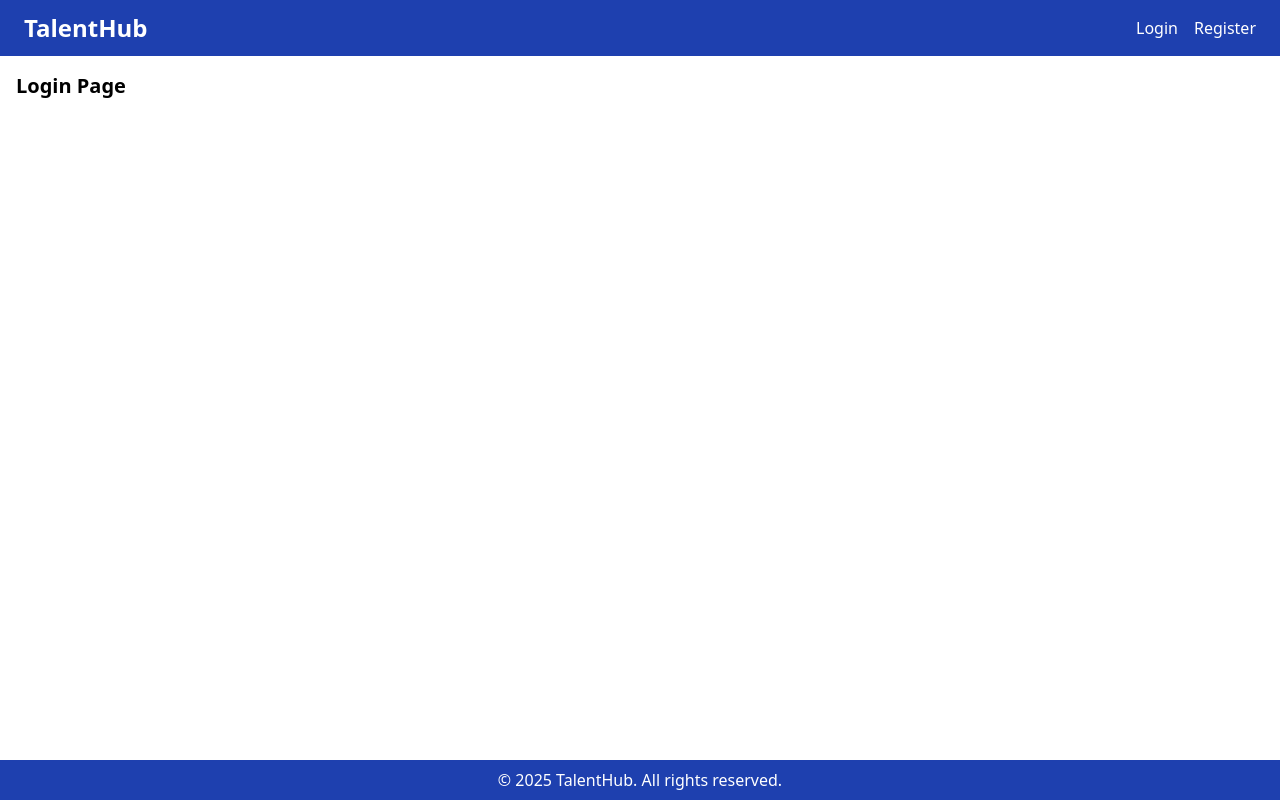
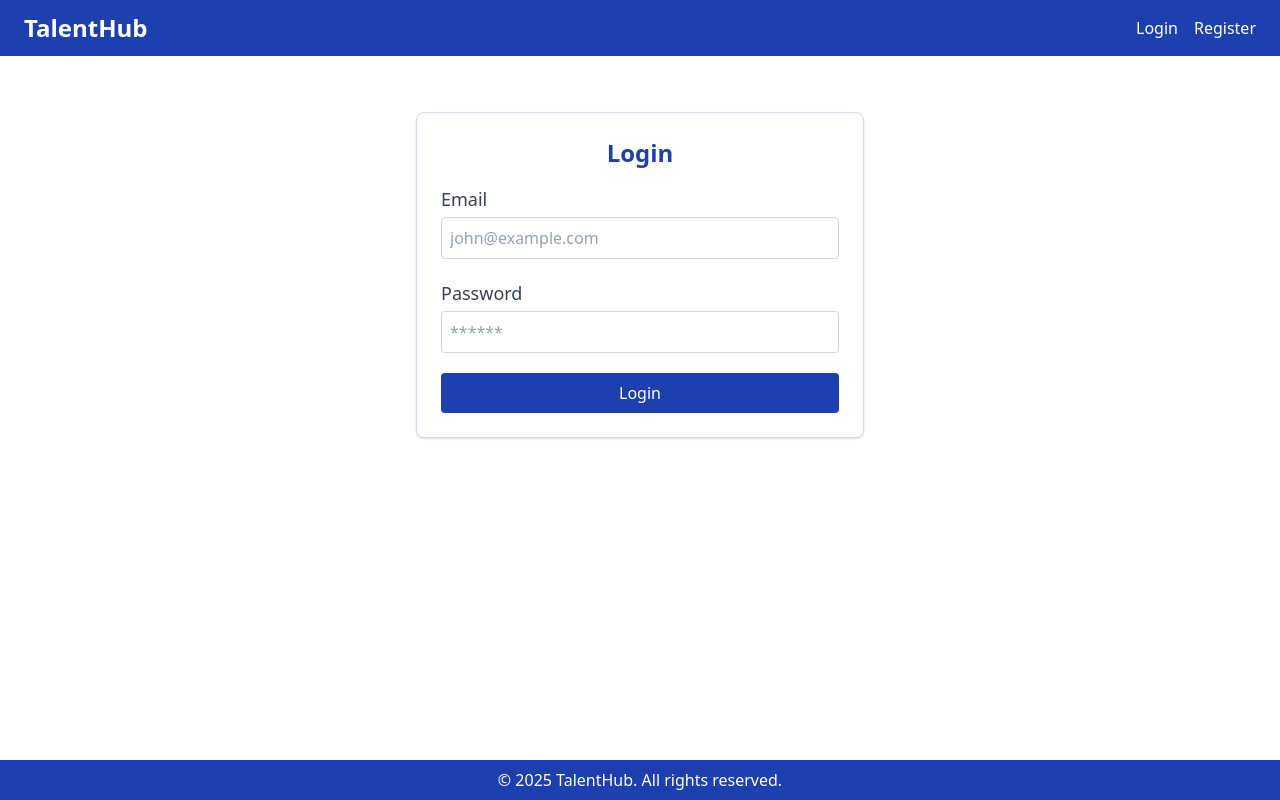
Before and after one commit to tewodros-m/TalentHub, a React (Vite) app in the folder frontend/: page /login in a window 1280 px wide. Built offline with nearby package versions, Linux system fonts and the light colour scheme; no server answers.

Commit message:
feat(auth): implement Login page with form handling and validation

```diff
--- a/frontend/src/pages/auth/Login.tsx
+++ b/frontend/src/pages/auth/Login.tsx
@@ -1,5 +1,85 @@
+import { useForm } from 'react-hook-form';
+import { zodResolver } from '@hookform/resolvers/zod';
+import { useNavigate } from 'react-router-dom';
+import { useDispatch } from 'react-redux';
+import { useLoginMutation } from '../../features/auth/authApi';
+import { setCredentials } from '../../features/auth/authSlice';
+import { LoginSchema } from '../../schema/authSchema';
+import type { LoginRequest } from '../../types/authTypes';
+import Input from '../../components/Input';
+import type { ErrorType } from '../../types/errorType';
+
 const Login = () => {
-  return <h2 className='text-xl font-semibold'>Login Page</h2>;
+  const [login, { isLoading, error }] = useLoginMutation();
+  const dispatch = useDispatch();
+  const navigate = useNavigate();
+
+  const {
+    register,
+    handleSubmit,
+    formState: { errors },
+  } = useForm<LoginRequest>({
+    resolver: zodResolver(LoginSchema),
+  });
+
+  const onSubmit = async (data: LoginRequest) => {
+    try {
+      const res = await login(data).unwrap();
+      dispatch(setCredentials(res));
+      if (res.user.role === 'admin') navigate('/admin/dashboard');
+      else if (res.user.role === 'employer') navigate('/employer/dashboard');
+      else navigate('/applicant/dashboard');
+    } catch (err) {
+      console.error('Login failed', err);
+    }
+  };
+
+  return (
+    <div className='max-w-md mx-auto mt-10 bg-bg p-6 border border-primary-100 rounded-lg shadow'>
+      <h2 className='text-2xl font-bold text-primary-500 mb-4 text-center'>
+        Login
+      </h2>
+      <form onSubmit={handleSubmit(onSubmit)} className='space-y-5'>
+        <Input
+          label='Email'
+          id='email'
+          type='email'
+          placeholder='john@example.com'
+          {...register('email')}
+          error={errors.email?.message}
+        />
+
+        <Input
+          label='Password'
+          id='password'
+          type='password'
+          placeholder='******'
+          {...register('password')}
+          error={errors.password?.message}
+        />
+
+        {error && (error as ErrorType)?.status === 'FETCH_ERROR'
+          ? error && (
+              <p className='text-red-500 text-sm '>
+                Network error. Please check your internet connection.
+              </p>
+            )
+          : error && (
+              <p className='text-red-500 text-sm '>
+                {(error as ErrorType).data?.message ||
+                  'Registration failed. Please try again later.'}
+              </p>
+            )}
+        <button
+          type='submit'
+          disabled={isLoading}
+          className='w-full bg-primary-500 text-white py-2 rounded hover:bg-primary-600'
+        >
+          {isLoading ? 'Logging in...' : 'Login'}
+        </button>
+      </form>
+    </div>
+  );
 };
 
 export default Login;
--- a/frontend/src/schema/authSchema.ts
+++ b/frontend/src/schema/authSchema.ts
@@ -2,7 +2,12 @@ import { z } from 'zod';
 
 export const RegisterSchema = z.object({
   name: z.string().min(1, 'Name is required'),
-  email: z.string().email(),
+  email: z.string().email('Invalid email address'),
   password: z.string().min(6, 'Password must be at least 6 characters'),
   role: z.enum(['applicant', 'employer', 'admin'], 'Role is required'),
 });
+
+export const LoginSchema = z.object({
+  email: z.string().email('Invalid email address'),
+  password: z.string().min(6, 'Password must be at least 6 characters'),
+});
```
